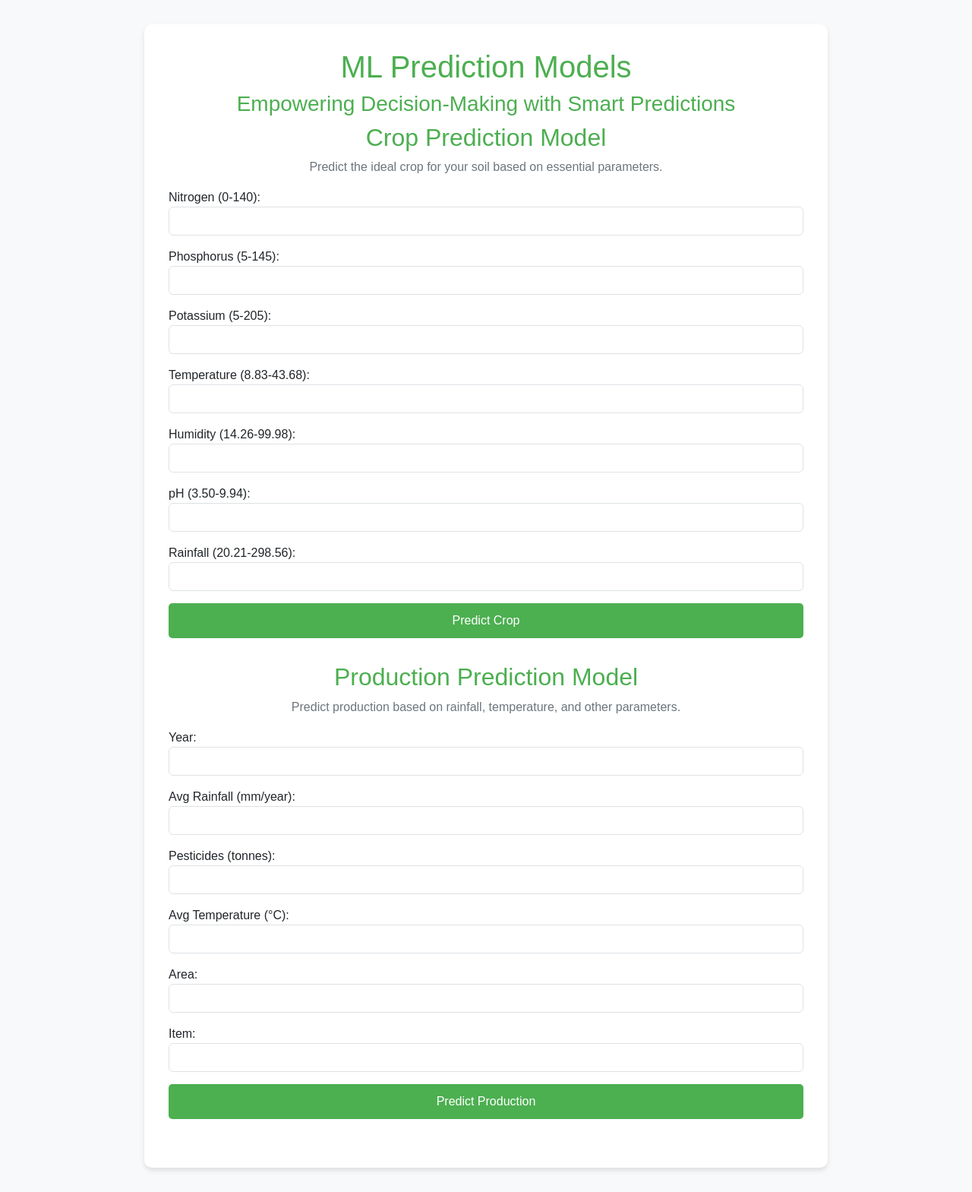
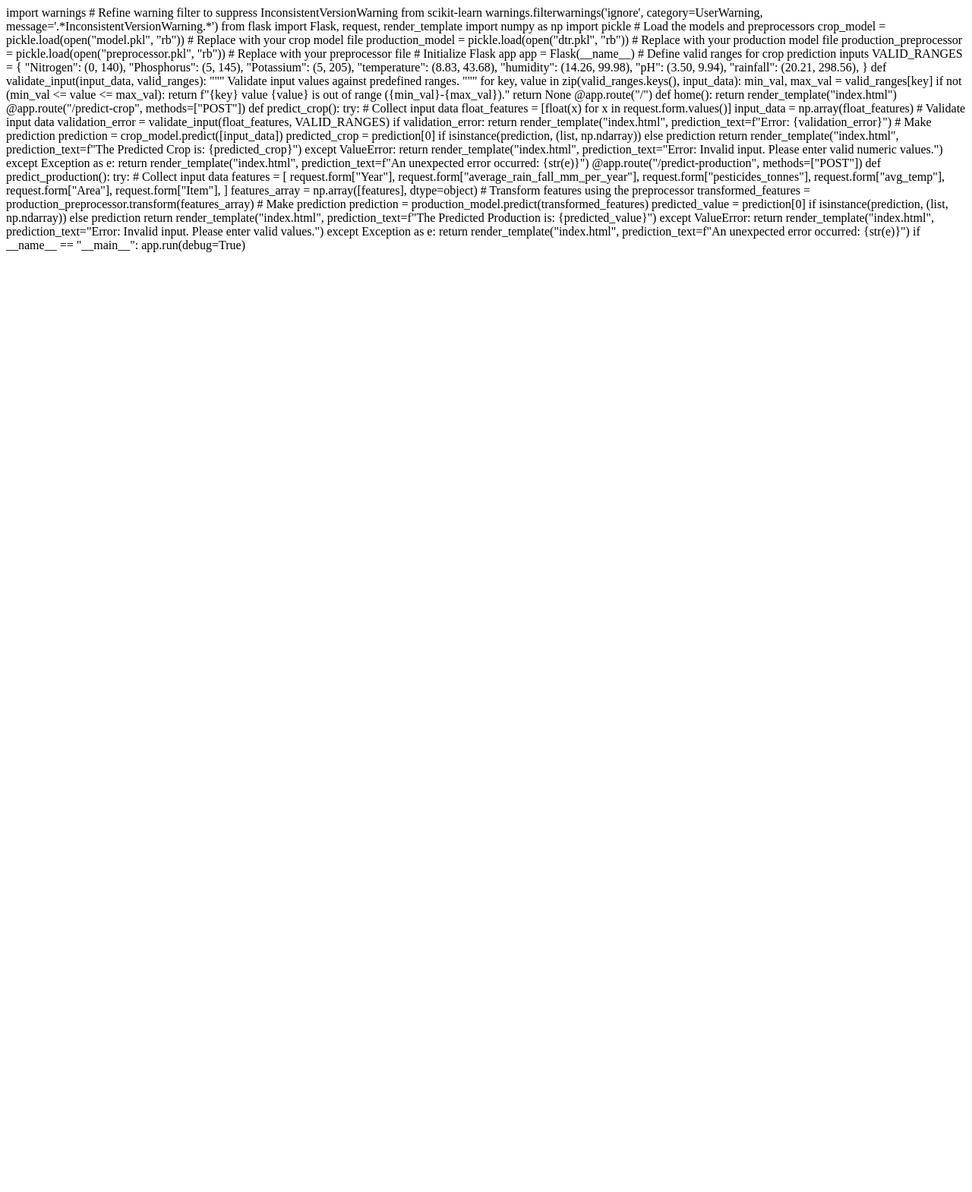
Before and after one commit to prashant-masote/combinedmodels, a Flask app: page / in a window 1280 px wide. Shown: the whole page at 76% size. After the commit the page ends 332 px from the top, so only its background shows below. Run offline with Flask 3, Linux system fonts and the light colour scheme; parts of the project's set-up code (start-up, migrations or seed data) failed here and were passed over.

Commit message:
Update index.html

```diff
--- a/templates/index.html
+++ b/templates/index.html
@@ -1,166 +1,92 @@
-<!DOCTYPE html>
-<html lang="en">
+import warnings
+# Refine warning filter to suppress InconsistentVersionWarning from scikit-learn
+warnings.filterwarnings('ignore', category=UserWarning, message='.*InconsistentVersionWarning.*')
 
-<head>
-    <meta charset="UTF-8">
-    <meta name="viewport" content="width=device-width, initial-scale=1.0">
-    <title>ML Prediction Models</title>
-    <link href="https://cdn.jsdelivr.net/npm/bootstrap@5.3.0-alpha1/dist/css/bootstrap.min.css" rel="stylesheet">
-    <style>
-        body {
-            background-color: #f8f9fa;
-            font-family: 'Arial', sans-serif;
-            margin: 0;
-            padding: 0;
-        }
+from flask import Flask, request, render_template
+import numpy as np
+import pickle
 
-        .container {
-            max-width: 900px;
-            margin: 2rem auto;
-            background: #ffffff;
-            padding: 2rem;
-            border-radius: 10px;
-            box-shadow: 0 4px 6px rgba(0, 0, 0, 0.1);
-        }
+# Load the models and preprocessors
+crop_model = pickle.load(open("model.pkl", "rb"))  # Replace with your crop model file
+production_model = pickle.load(open("dtr.pkl", "rb"))  # Replace with your production model file
+production_preprocessor = pickle.load(open("preprocessor.pkl", "rb"))  # Replace with your preprocessor file
 
-        h1, h2, h3 {
-            text-align: center;
-            color: #4CAF50;
-        }
+# Initialize Flask app
+app = Flask(__name__)
 
-        p {
-            text-align: center;
-            color: #6c757d;
-        }
+# Define valid ranges for crop prediction inputs
+VALID_RANGES = {
+    "Nitrogen": (0, 140),
+    "Phosphorus": (5, 145),
+    "Potassium": (5, 205),
+    "temperature": (8.83, 43.68),
+    "humidity": (14.26, 99.98),
+    "pH": (3.50, 9.94),
+    "rainfall": (20.21, 298.56),
+}
 
-        form {
-            margin-bottom: 2rem;
-        }
+def validate_input(input_data, valid_ranges):
+    """
+    Validate input values against predefined ranges.
+    """
+    for key, value in zip(valid_ranges.keys(), input_data):
+        min_val, max_val = valid_ranges[key]
+        if not (min_val <= value <= max_val):
+            return f"{key} value {value} is out of range ({min_val}-{max_val})."
+    return None
 
-        .form-group {
-            margin-bottom: 1rem;
-        }
+@app.route("/")
+def home():
+    return render_template("index.html")
 
-        .btn {
-            background-color: #4CAF50;
-            color: white;
-            border: none;
-            padding: 0.7rem 1.5rem;
-            border-radius: 5px;
-            font-size: 1rem;
-            cursor: pointer;
-            width: 100%;
-        }
+@app.route("/predict-crop", methods=["POST"])
+def predict_crop():
+    try:
+        # Collect input data
+        float_features = [float(x) for x in request.form.values()]
+        input_data = np.array(float_features)
 
-        .btn:hover {
-            background-color: #45a049;
-        }
+        # Validate input data
+        validation_error = validate_input(float_features, VALID_RANGES)
+        if validation_error:
+            return render_template("index.html", prediction_text=f"Error: {validation_error}")
 
-        #prediction-result {
-            text-align: center;
-            font-weight: bold;
-            color: #4CAF50;
-            margin-top: 1.5rem;
-        }
+        # Make prediction
+        prediction = crop_model.predict([input_data])
+        predicted_crop = prediction[0] if isinstance(prediction, (list, np.ndarray)) else prediction
 
-        @media (max-width: 768px) {
-            .container {
-                padding: 1.5rem;
-            }
+        return render_template("index.html", prediction_text=f"The Predicted Crop is: {predicted_crop}")
+    except ValueError:
+        return render_template("index.html", prediction_text="Error: Invalid input. Please enter valid numeric values.")
+    except Exception as e:
+        return render_template("index.html", prediction_text=f"An unexpected error occurred: {str(e)}")
 
-            h1 {
-                font-size: 1.8rem;
-            }
+@app.route("/predict-production", methods=["POST"])
+def predict_production():
+    try:
+        # Collect input data
+        features = [
+            request.form["Year"],
+            request.form["average_rain_fall_mm_per_year"],
+            request.form["pesticides_tonnes"],
+            request.form["avg_temp"],
+            request.form["Area"],
+            request.form["Item"],
+        ]
+        features_array = np.array([features], dtype=object)
 
-            .btn {
-                font-size: 0.9rem;
-            }
-        }
-    </style>
-</head>
+        # Transform features using the preprocessor
+        transformed_features = production_preprocessor.transform(features_array)
 
-<body>
-    <div class="container">
-        <h1>ML Prediction Models</h1>
-        <h3>Empowering Decision-Making with Smart Predictions</h3>
+        # Make prediction
+        prediction = production_model.predict(transformed_features)
+        predicted_value = prediction[0] if isinstance(prediction, (list, np.ndarray)) else prediction
 
-        <!-- Crop Prediction Model Form -->
-        <section>
-            <h2>Crop Prediction Model</h2>
-            <p>Predict the ideal crop for your soil based on essential parameters.</p>
-            <form action="/predict-crop" method="POST">
-                <div class="form-group">
-                    <label for="Nitrogen">Nitrogen (0-140):</label>
-                    <input type="number" class="form-control" id="Nitrogen" name="Nitrogen" required step="0.001" min="0" max="140">
-                </div>
-                <div class="form-group">
-                    <label for="Phosphorus">Phosphorus (5-145):</label>
-                    <input type="number" class="form-control" id="Phosphorus" name="Phosphorus" required step="0.001" min="5" max="145">
-                </div>
-                <div class="form-group">
-                    <label for="Potassium">Potassium (5-205):</label>
-                    <input type="number" class="form-control" id="Potassium" name="Potassium" required step="0.001" min="5" max="205">
-                </div>
-                <div class="form-group">
-                    <label for="temperature">Temperature (8.83-43.68):</label>
-                    <input type="number" class="form-control" id="temperature" name="temperature" required step="0.001" min="8.83" max="43.68">
-                </div>
-                <div class="form-group">
-                    <label for="humidity">Humidity (14.26-99.98):</label>
-                    <input type="number" class="form-control" id="humidity" name="humidity" required step="0.001" min="14.26" max="99.98">
-                </div>
-                <div class="form-group">
-                    <label for="pH">pH (3.50-9.94):</label>
-                    <input type="number" class="form-control" id="pH" name="pH" required step="0.01" min="3.50" max="9.94">
-                </div>
-                <div class="form-group">
-                    <label for="rainfall">Rainfall (20.21-298.56):</label>
-                    <input type="number" class="form-control" id="rainfall" name="rainfall" required step="0.001" min="20.21" max="298.56">
-                </div>
-                <button type="submit" class="btn">Predict Crop</button>
-            </form>
-        </section>
+        return render_template("index.html", prediction_text=f"The Predicted Production is: {predicted_value}")
+    except ValueError:
+        return render_template("index.html", prediction_text="Error: Invalid input. Please enter valid values.")
+    except Exception as e:
+        return render_template("index.html", prediction_text=f"An unexpected error occurred: {str(e)}")
 
-        <!-- Production Prediction Model Form -->
-        <section>
-            <h2>Production Prediction Model</h2>
-            <p>Predict production based on rainfall, temperature, and other parameters.</p>
-            <form action="/predict-production" method="POST">
-                <div class="form-group">
-                    <label for="Year">Year:</label>
-                    <input type="number" class="form-control" id="Year" name="Year" required>
-                </div>
-                <div class="form-group">
-                    <label for="average_rain_fall_mm_per_year">Avg Rainfall (mm/year):</label>
-                    <input type="number" class="form-control" id="average_rain_fall_mm_per_year" name="average_rain_fall_mm_per_year" required step="0.01">
-                </div>
-                <div class="form-group">
-                    <label for="pesticides_tonnes">Pesticides (tonnes):</label>
-                    <input type="number" class="form-control" id="pesticides_tonnes" name="pesticides_tonnes" required step="0.01">
-                </div>
-                <div class="form-group">
-                    <label for="avg_temp">Avg Temperature (°C):</label>
-                    <input type="number" class="form-control" id="avg_temp" name="avg_temp" required step="0.01">
-                </div>
-                <div class="form-group">
-                    <label for="Area">Area:</label>
-                    <input type="text" class="form-control" id="Area" name="Area" required>
-                </div>
-                <div class="form-group">
-                    <label for="Item">Item:</label>
-                    <input type="text" class="form-control" id="Item" name="Item" required>
-                </div>
-                <button type="submit" class="btn">Predict Production</button>
-            </form>
-        </section>
-
-        <!-- Prediction Result -->
-        <div id="prediction-result">
-            {% if prediction_text %}
-            <p>{{ prediction_text }}</p>
-            {% endif %}
-        </div>
-    </div>
-</body>
-
-</html>
+if __name__ == "__main__":
+    app.run(debug=True)
```
